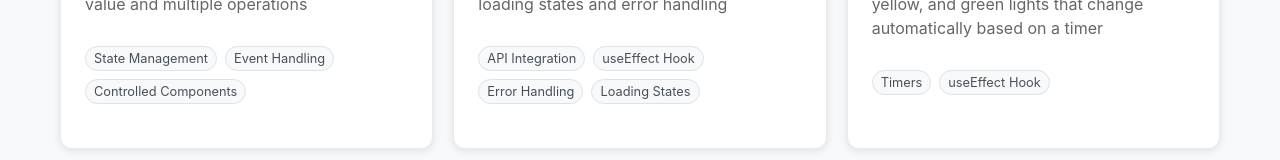
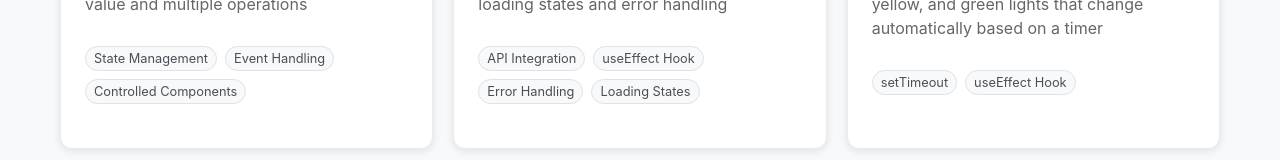
Before and after one commit to shubhmjain30/react-machine-coding, a React (Vite) app: page / in a window 1280 px wide. Shown: the part 257-417 px from the top of the page. Built offline with nearby package versions, Linux system fonts and the light colour scheme.

Commit message:
Update topics for Traffic Signal component to reflect accurate terminology

```diff
--- a/src/components/problemsConfig.ts
+++ b/src/components/problemsConfig.ts
@@ -42,7 +42,7 @@ export const problems: Problem[] = [
 		description:
 			"Create a traffic signal component with red, yellow, and green lights that change automatically based on a timer",
 		difficulty: "Easy",
-		topics: ["Timers", "useEffect Hook"],
+		topics: ["setTimeout", "useEffect Hook"],
 		component: TrafficSignal,
 	},
 	{
```
